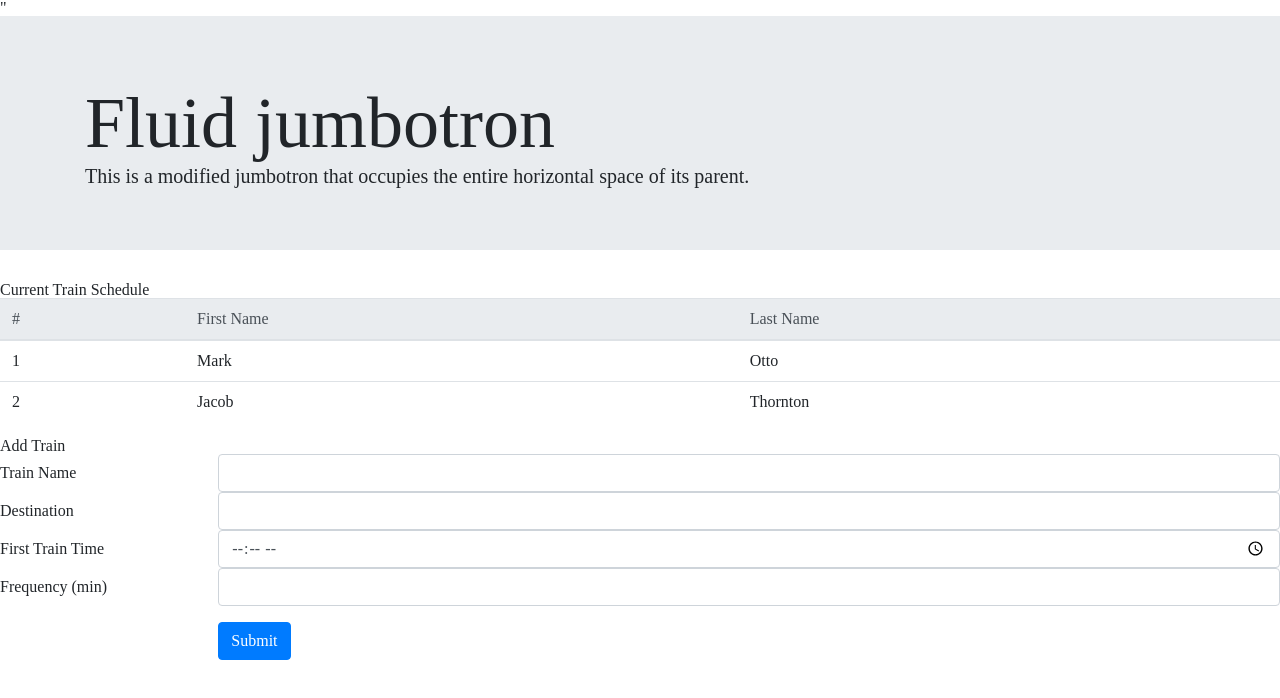
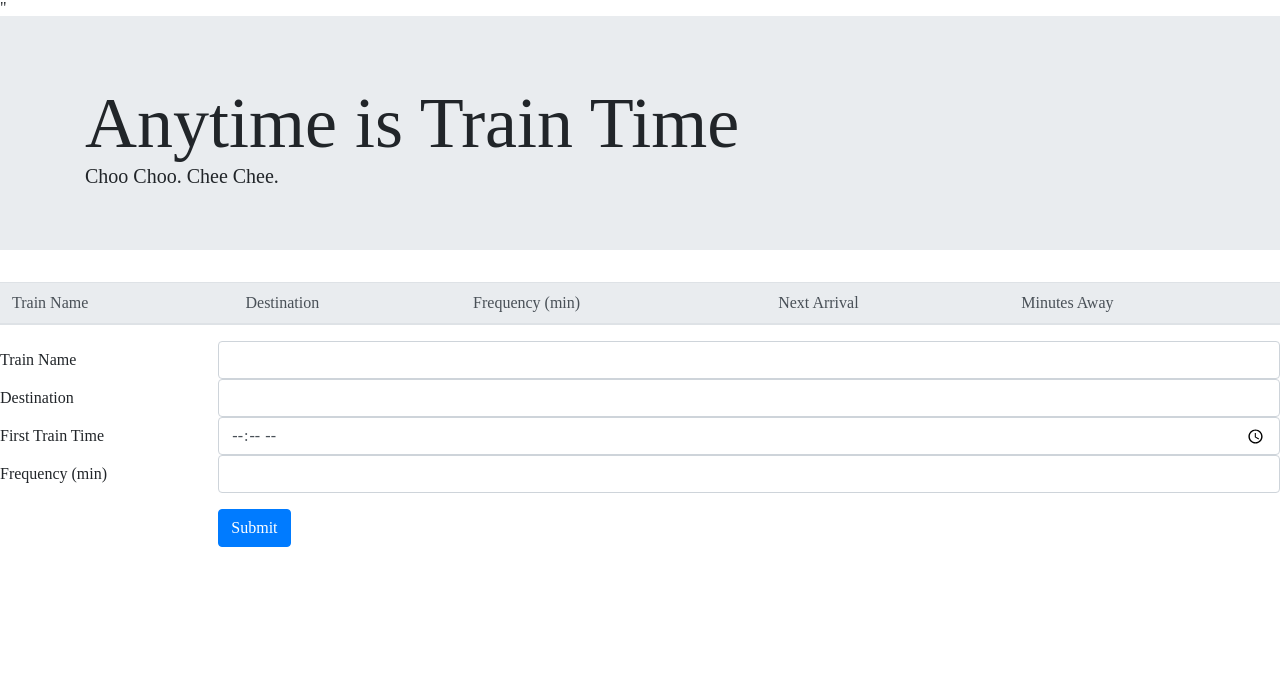
Before and after one commit to CodeineCoders/Train-Scheduler, a plain HTML site: page index.html in a window 1280 px wide. Drawn offline with nearby package versions, Linux system fonts and the light colour scheme.

Commit message:
appended data to html

```diff
--- a/assets/js/trainScheduler.js
+++ b/assets/js/trainScheduler.js
@@ -43,8 +43,17 @@ $(document).ready( function() {
       console.log(snapshot.val().trainTime);
       console.log(snapshot.val().trainFrequency);
 
+      $("#inputTrainName").text(snapshot.val().train);
+
   });
 
+
+  function addToTable(){
+      var tbody = $("tbody");
+      tbody.append("<tr><td>" + trainName + "</td></tr>");
+  }
+
+  addToTable();
 
 });
 
--- a/index.html
+++ b/index.html
@@ -16,37 +16,28 @@
     <header>
         <div class="jumbotron jumbotron-fluid">
             <div class="container">
-                <h1 class="display-3">Fluid jumbotron</h1>
-                <p class="lead">This is a modified jumbotron that occupies the entire horizontal space of its parent.</p>
+                <h1 class="display-3">Anytime is Train Time</h1>
+                <p class="lead">Choo Choo. Chee Chee.</p>
             </div>
         </div>
     </header>
 
     <table class="table">
         <thead class="thead-light">
-            <tr id="tb_title">Current Train Schedule</tr>
-            <tr>
-                <th>#</th>
-                <th>First Name</th>
-                <th>Last Name</th>
+            <tr class="trainInfo">
+                <th>Train Name</th>
+                <th>Destination</th>
+                <th>Frequency (min)</th>
+                <th>Next Arrival</th>
+                <th>Minutes Away</th>
             </tr>
         </thead>
         <tbody>
-            <tr>
-                <th scope="row">1</th>
-                <td>Mark</td>
-                <td>Otto</td>
-            </tr>
-            <tr>
-                <th scope="row">2</th>
-                <td>Jacob</td>
-                <td>Thornton</td>
-            </tr>
+
         </tbody>
     </table>
 
     <table class="tableInput">
-            <tr id="tb_title2">Add Train</tr>
             <form>
                 <div class="form-group row">
                     <label for="inputTrainName" class="col-sm-2 col-form-label">Train Name</label>
```
